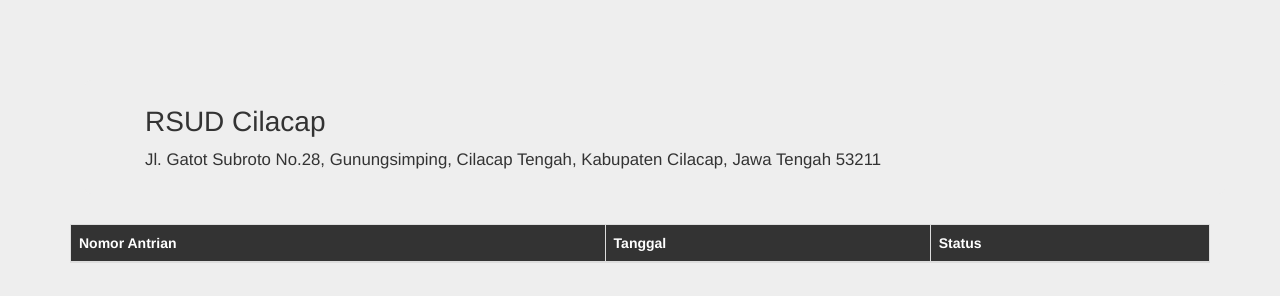
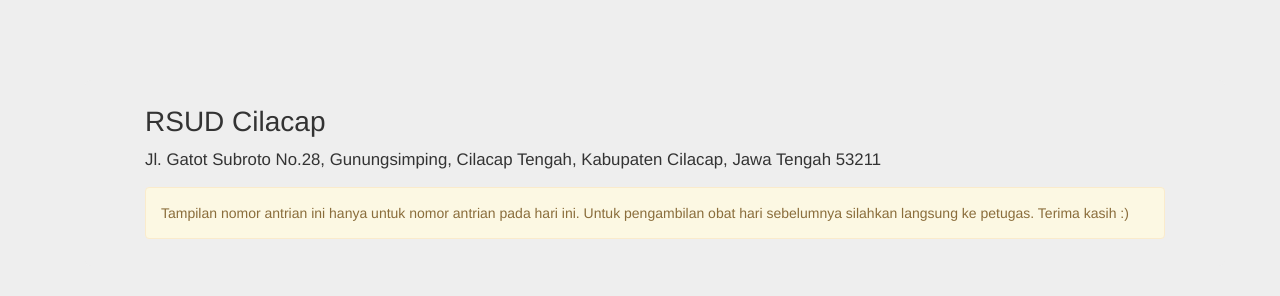
Before and after one commit to deryrahman/antrian-rx, a Flask app: page / in a window 1280 px wide. Shown: the part 51-347 px from the top of the page. Run offline with Flask 2, Linux system fonts and the light colour scheme; data that the repository does not hold is empty; some libraries are stand-ins or nearby versions.

Commit message:
add information

```diff
--- a/templates/index.html
+++ b/templates/index.html
@@ -42,6 +42,10 @@
       <div class="jumbotron">
         <h1>RSUD Cilacap</h1>
         <p>Jl. Gatot Subroto No.28, Gunungsimping, Cilacap Tengah, Kabupaten Cilacap, Jawa Tengah 53211</p>
+        <div class="alert alert-warning" role="alert">
+          Tampilan nomor antrian ini hanya untuk nomor antrian pada hari ini. Untuk pengambilan obat hari sebelumnya silahkan langsung ke
+          petugas. Terima kasih :)
+        </div>
       </div>
     </div>
     <table class="table table-bordered">
```
